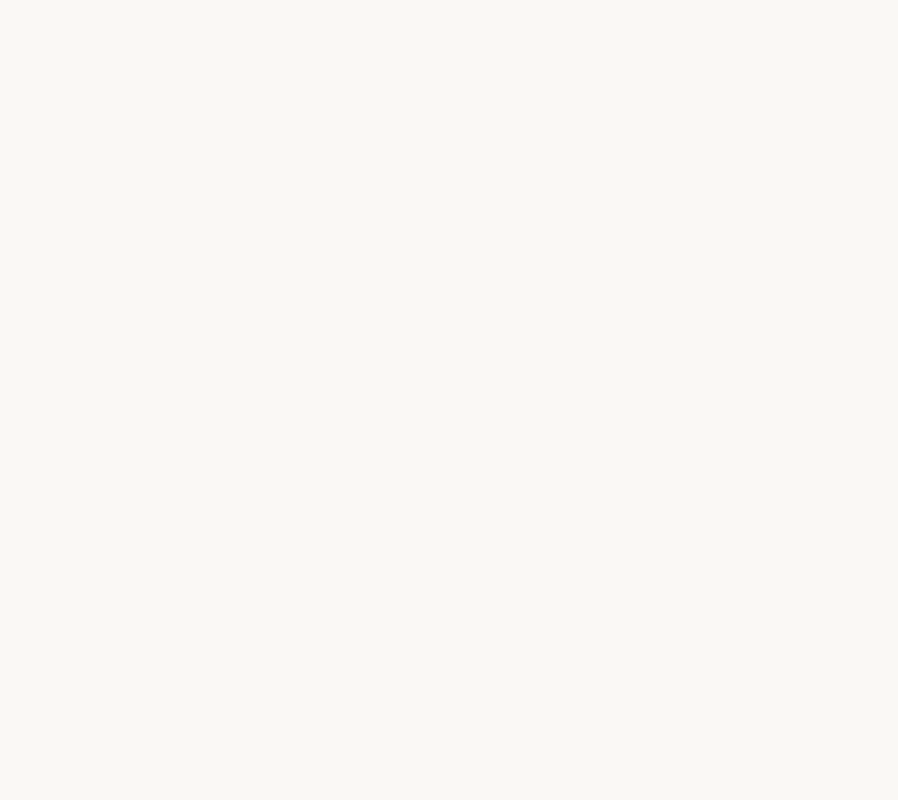
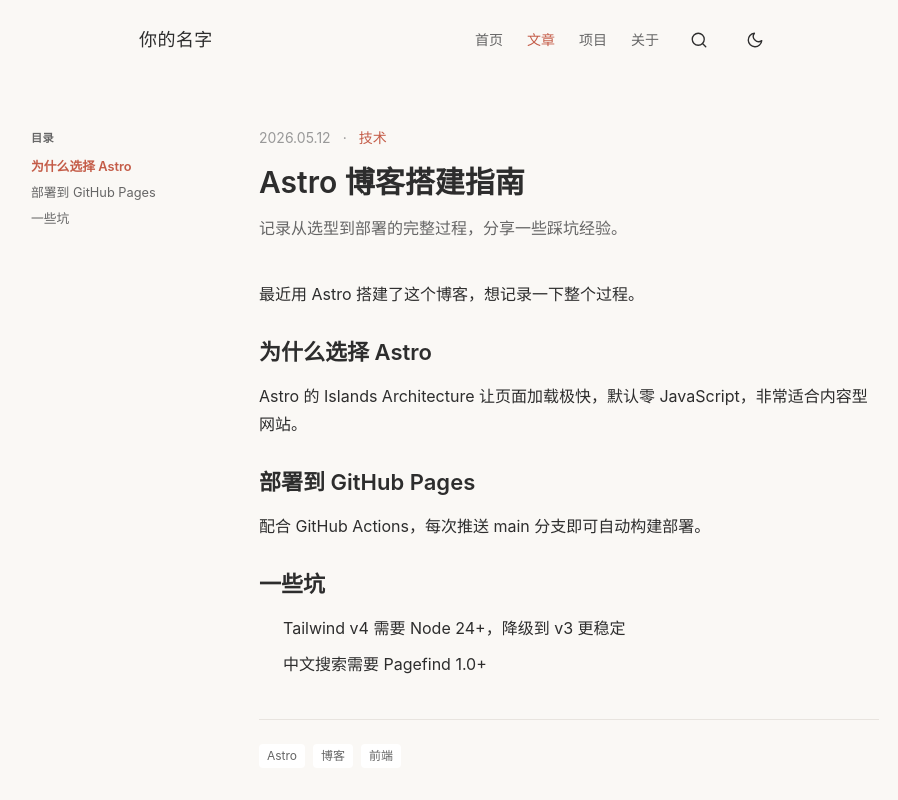
Before and after one commit to zby0407/zby0407.github.io, an Astro site: page /blog/astro-guide/ in a window 1280 px wide. Before the commit this address had no page. Shown: the top 800 px of the page, without its empty margins (185-1083 px from the left). Built offline with nearby package versions, Linux system fonts and the light colour scheme; Astro itself is replaced by a stand-in of ours; some packages are replaced by stand-ins of ours.

Commit message:
feat: enhance component visibility and add sample post
- Increase reading progress bar height (4px) with subtle glow
- Add hover effect to search trigger button
- Add sample post (astro-guide.md) to demonstrate related articles
- Fix search trigger hover background

```diff
--- a/src/components/ReadingProgress.astro
+++ b/src/components/ReadingProgress.astro
@@ -15,8 +15,9 @@
     top: 0;
     left: 0;
     width: 0%;
-    height: 3px;
+    height: 4px;
     background-color: var(--global-theme-color);
+    box-shadow: 0 0 6px var(--global-theme-color);
     z-index: 9999;
     transition: width 0.1s linear;
   "
--- a/src/components/SearchTrigger.astro
+++ b/src/components/SearchTrigger.astro
@@ -6,7 +6,7 @@
   id="search-trigger"
   aria-label="搜索"
   title="搜索 (Cmd/Ctrl + K)"
-  style="padding: 0; border: 0; background-color: inherit; color: var(--global-text-color); width: 2rem; height: 2rem; display: inline-flex; align-items: center; justify-content: center; cursor: pointer;"
+  style="padding: 0; border: 0; background-color: inherit; color: var(--global-text-color); width: 2rem; height: 2rem; display: inline-flex; align-items: center; justify-content: center; cursor: pointer; border-radius: 4px; transition: background-color 0.15s ease;"
 >
   <svg
     xmlns="http://www.w3.org/2000/svg"
@@ -196,3 +196,9 @@
       .join('');
   });
 </script>
+
+<style>
+  #search-trigger:hover {
+    background-color: var(--global-card-bg-color);
+  }
+</style>
--- /dev/null
+++ b/src/content/posts/astro-guide.md
@@ -0,0 +1,22 @@
+---
+title: Astro 博客搭建指南
+date: 2026-05-12
+description: 记录从选型到部署的完整过程，分享一些踩坑经验。
+tags: [Astro, 博客, 前端]
+categories: [技术]
+---
+
+最近用 Astro 搭建了这个博客，想记录一下整个过程。
+
+## 为什么选择 Astro
+
+Astro 的 Islands Architecture 让页面加载极快，默认零 JavaScript，非常适合内容型网站。
+
+## 部署到 GitHub Pages
+
+配合 GitHub Actions，每次推送 main 分支即可自动构建部署。
+
+## 一些坑
+
+- Tailwind v4 需要 Node 24+，降级到 v3 更稳定
+- 中文搜索需要 Pagefind 1.0+
```
